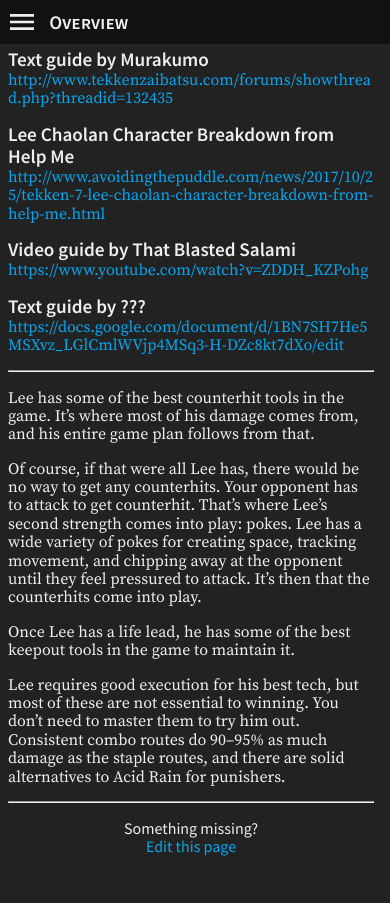
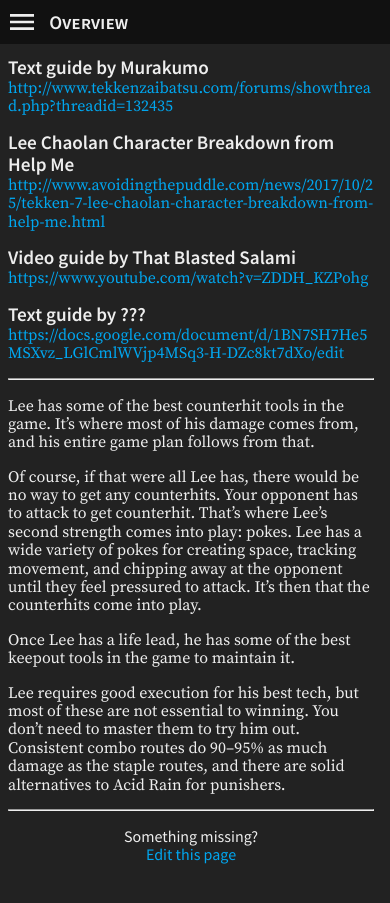
Before and after one commit to t7leeschool/t7leeschool.github.io, a Jekyll site: the page built from _pages/index.md, in a window 390 px wide and 1024 px high. Shown: the top 903 px of the window. Built offline with Jekyll 4.4.1, drawn with Linux system fonts in a browser that asks for light colours.

Commit message:
separate main from menubar a bit more

```diff
--- a/assets/style/main.scss
+++ b/assets/style/main.scss
@@ -208,7 +208,7 @@ nav {
   }
 
   main {
-    margin-top: 3em;
+    margin-top: 3.5em;
     margin-left: 0;
   }
 
```
